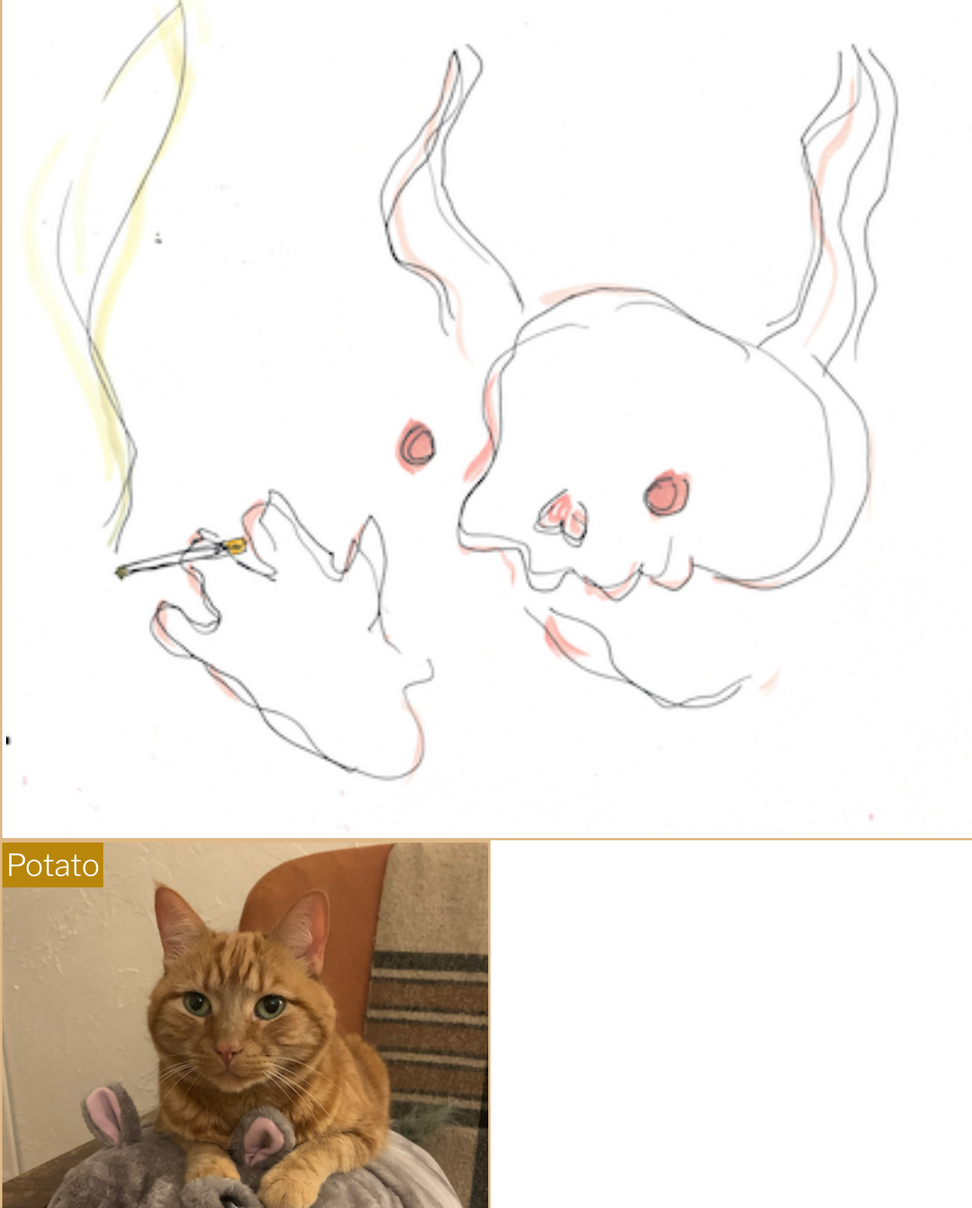
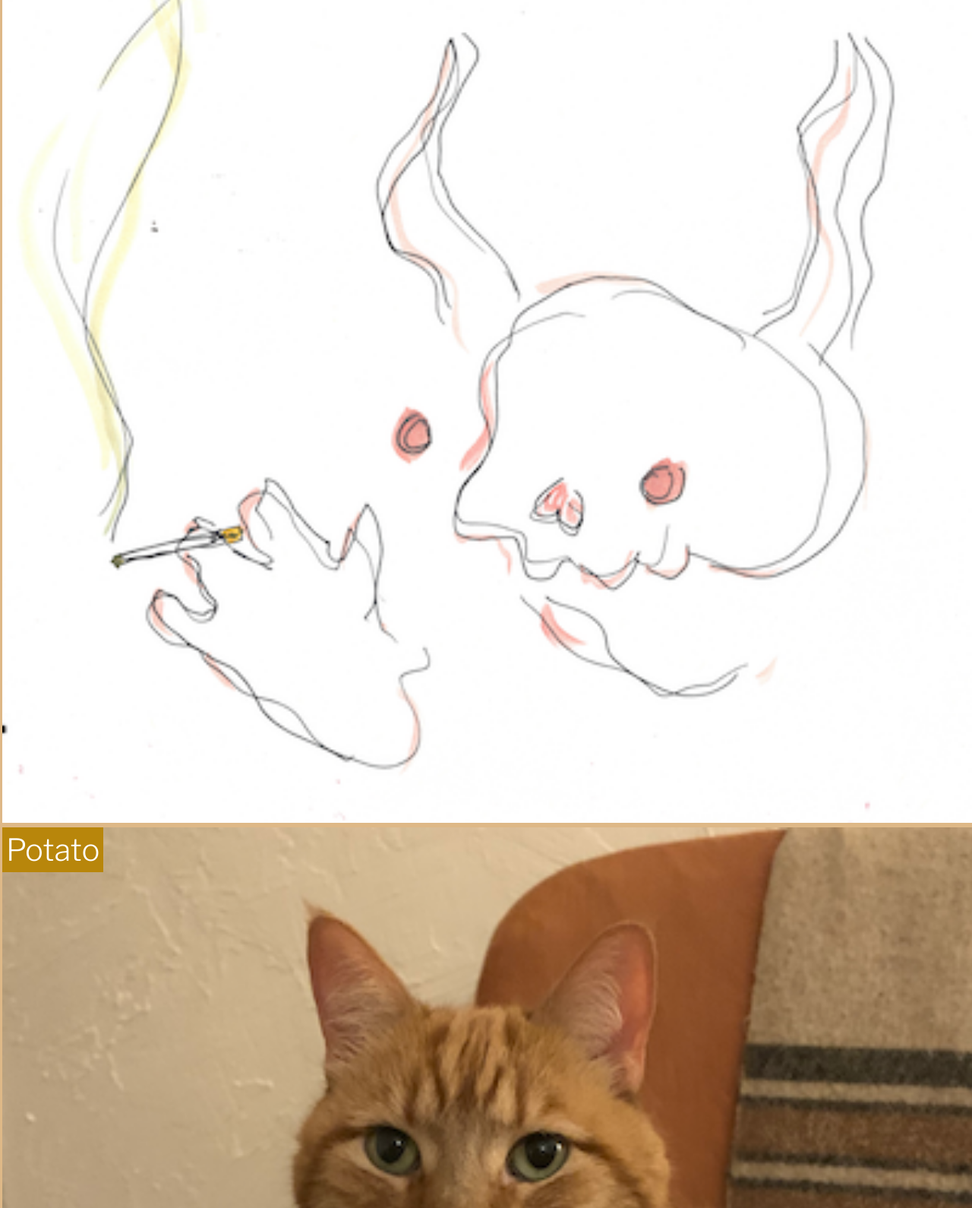
Before and after one commit to Paulndrwjeffrey/Shameless-Self-Promotion, a plain HTML site: page index.html in a window 1280 px wide. Shown: the part 768-2358 px from the top of the page at 76% size. Drawn offline with nearby package versions, Linux system fonts and the light colour scheme.

Commit message:
a little better but still not great

```diff
--- a/assets/styles.css
+++ b/assets/styles.css
@@ -7,6 +7,7 @@
 }
 * p {
     display: flex;
+    font-size: 16px;
 }
 
 a {
@@ -51,17 +52,17 @@ main {
 
 section {
     display: flex;
-    flex-flow: row wrap;
+    flex: row wrap;
+    justify-content: space-between;
 }
 
 div {
-    padding: 5px;
+    padding: 10px;
     width: 50%;
     float: right;
 }
 
 .otherfunstuff {
-    padding: 5px;
     min-height: 25px;
     border: 3px solid;
     border-color: burlywood;
@@ -82,10 +83,12 @@ div {
 
 .morefunstuff {
     min-height: 25px;
-    width: 50%;
+    width: 100%;
     display: flex;
     border: 3px solid;
     border-color: burlywood;
+    flex-wrap: wrap;
+    flex-direction: column;
 }
 
 .morefunstuff img {
@@ -101,10 +104,9 @@ div {
     padding: 5px;
 }
 .funstuff {
-    padding: 5px;
     flex: auto;
     width: 100%;
-    min-height: 25px;
+    min-height: 200px;
     border: 3px solid;
     border-color: burlywood;
 }
```
Also changed, not shown: 1 other file.
